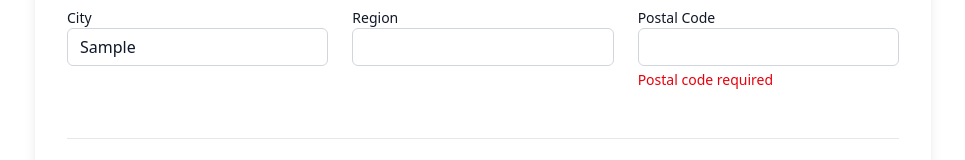
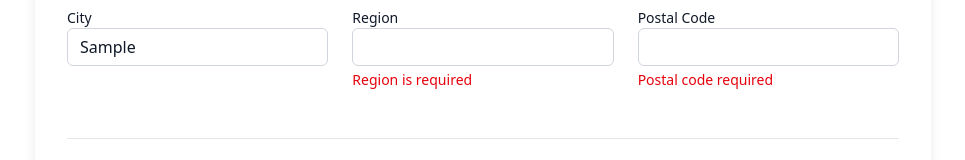
Before and after one commit to Zameerali/userInfoForm, a React (Vite) app: page / in a window 1280 px wide. Both pictures are taken after typing "Sample", "Sample", "name@example.com", "5551234", "Sample", "Sample" into the empty fields and a click on the button "SAVE". Shown: the part 726-886 px from the top of the page, without its empty margins (157-1122 px from the left). Built offline with nearby package versions, Linux system fonts and the light colour scheme.

Commit message:
typo fix

```diff
--- a/src/components/Form.tsx
+++ b/src/components/Form.tsx
@@ -398,7 +398,7 @@ function Form({ editingUser, onFinishEdit }: FormProps) {
 
                   {errors.region && (
                     <p className="text-sm text-red-600 mt-1">
-                      {errors.firstName?.message}
+                      {errors.region?.message}
                     </p>
                   )}
                 </div>
```
